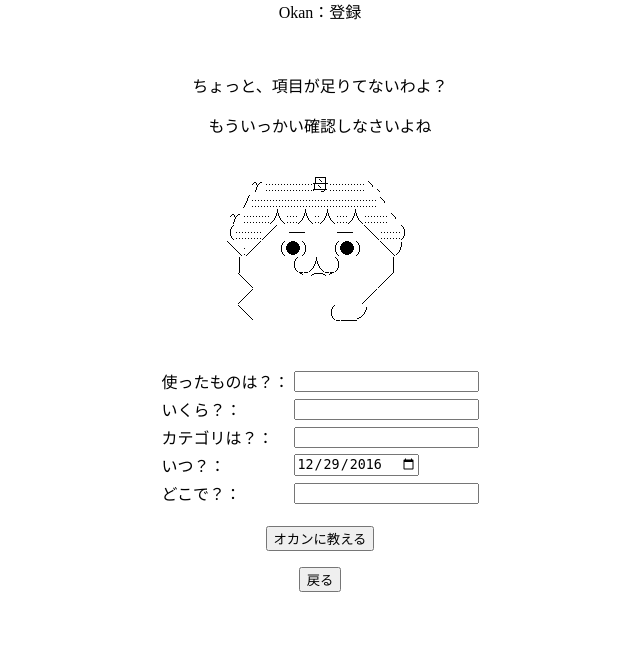
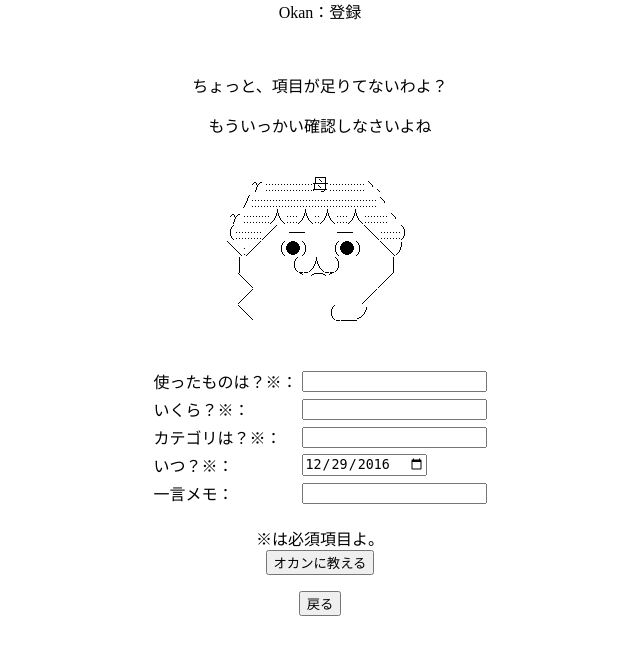
Before and after one commit to NowellGartelt/Okan, a PHP site: page /controller/registPayResult.php in a window 1280 px wide. Shown: the part 74-729 px from the top of the page, without its empty margins (320-960 px from the left). Run offline with PHP 8.4, Linux system fonts and the light colour scheme; the visitor is signed in with stand-in values (Sample User, id 1); data that the repository does not hold is empty.

Commit message:
Closes #19
Closes #19
必須入力項目に※印付与
登録ページ「どこで？」を「一言メモ」へ変更
<center>タグから<div align="center">へ変更

```diff
--- a/view/deletePayForm.php
+++ b/view/deletePayForm.php
@@ -12,7 +12,7 @@
     <input type="submit" value="ログアウト">
    </form>
   </div>
-  <center>
+　<div align="center">
   <p>Okan：削除</p><br>
   <p>前の支払いを取り消したいの？？</p>
   <p>取り消す内容と対象があってるか、確認しなさいよね</p><br>
@@ -58,6 +58,6 @@
   <form action="../controller/referencePayResult.php" method="post">
    <input type="submit" value="戻る">
   </form>
-  </center>
+  </div>
 　</body>
 </html>
--- a/view/deletePayResult.php
+++ b/view/deletePayResult.php
@@ -12,7 +12,7 @@
     <input type="submit" value="ログアウト">
    </form>
   </div>
-  <center>
+  <div align="center">
   <p>Okan：削除完了</p><br>
   <p><?php echo $payState; ?>で、<?php echo $payName; ?>に<?php echo $payment; ?>円使ったヤツね？</p>
   <p>取り消しといたたわよ</p><br>
@@ -25,6 +25,6 @@
   <form action="../controller/menu.php" method="post">
    <input type="submit" value="戻る">
   </form>
-  </center>
+  </div>
 　</body>
 </html>
--- a/view/login.php
+++ b/view/login.php
@@ -1,5 +1,5 @@
 <!-- view/login.php -->
-<center>
+<div align="center">
 <p>ログイン</p><br>
 <form action="../controller/loginAction.php" method="post">
   <table>
@@ -17,4 +17,4 @@
   <br>
   <input type="submit" value="ログインする">
 </form>
-</center>
+</div>
--- a/view/logout.php
+++ b/view/logout.php
@@ -7,12 +7,12 @@
  　<meta name="keywords" content="Fuen-Works">
 　</head>
  <body>
-  <center>
+  <div align="center">
    <p>ログアウト</p><br>
    <p>ログアウトしました。</p><br>
    <form action="../controller/login.php" method="post">
     <input type="submit" value="ログイン画面へ">
    </form>
-  </center>
+  </div>
 　</body>
 </html>
--- a/view/menu.php
+++ b/view/menu.php
@@ -12,7 +12,7 @@
     <input type="submit" value="ログアウト">
    </form>
   </div>
-  <center>
+  <div align="center">
   <p>Okan：メニュー</p><br>
   <p>何にお金使ったのか教えなさいよ</p>
   <p>ムダ遣いするんじゃないわよ</p><br>
@@ -31,6 +31,6 @@
 　 　　</tr>
 　 　</tbody>
 　 </table>
-  </center>
+  </div>
 　</body>
 </html>
--- a/view/referencePayForm.php
+++ b/view/referencePayForm.php
@@ -12,7 +12,7 @@
     <input type="submit" value="ログアウト">
    </form>
   </div>
-  <center>
+  <div align="center">
   <p>Okan：参照</p><br>
 <?php if ($errorReferencePayCount == true) { ?>
   <p>ちょっと、その条件じゃ件数が多すぎるわよ</p>
@@ -65,6 +65,6 @@
   <form action="../controller/menu.php" method="post">
    <input type="submit" value="戻る">
   </form>
-  </center>
+  </div>
 　</body>
 </html>
--- a/view/referencePayResult.php
+++ b/view/referencePayResult.php
@@ -13,7 +13,7 @@
    <input type="submit" value="ログアウト">
   </form>
   </div>
-  <center>
+  <div align="center">
    <p>Okan：検索結果</p><br>
    <p>探したら、合計<?php echo $sumPayment; ?>円だったわよ</p>
    <p>無駄遣いばっかりして...しょうがないわねー</p><br>
@@ -72,6 +72,6 @@
    <form action="../controller/menu.php" method="post">
     <input type="submit" value="戻る">
    </form>
-  </center>
+  </div>
  </body>
 </html>
--- a/view/registPayForm.php
+++ b/view/registPayForm.php
@@ -12,7 +12,7 @@
     <input type="submit" value="ログアウト">
    </form>
   </div>
-  <center>
+  <div align="center">
   <p>Okan：登録</p><br>
 <?php if($errorInputPay == false) { ?>
   <p>いったい、何に使ったの？？</p>
@@ -28,33 +28,35 @@
    <table>
     <tbody>
      <tr>
-      <td>使ったものは？：</td>
+      <td>使ったものは？※：</td>
       <td><input type="text" name="payName"></td>
      </tr>
      <tr>
-      <td>いくら？：</td>
+      <td>いくら？※：</td>
       <td><input type="text" name="payment"></td>
      </tr>
      <tr>
-      <td>カテゴリは？：</td>
+      <td>カテゴリは？※：</td>
       <td><input type="text" name="payCategory"></td>
      </tr>
      <tr>
-      <td>いつ？：</td>
+      <td>いつ？※：</td>
       <td><input type="date" name="payDate" value=<?php echo date("Y-m-d"); ?>></td>
      </tr>
      <tr>
-      <td>どこで？：</td>
+      <td>一言メモ：</td>
       <td><input type="text" name="payState"></td>
      </tr>
     </tbody>
    </table>
+   <br>
+   <a>※は必須項目よ。</a>
    <br>
    <input type="submit" value="オカンに教える">
   </form>
   <form action="../controller/menu.php" method="post">
    <input type="submit" value="戻る">
   </form>
-  </center>
+  </div>
 　</body>
 </html>
--- a/view/registPayResult.php
+++ b/view/registPayResult.php
@@ -12,7 +12,7 @@
     <input type="submit" value="ログアウト">
    </form>
   </div>
-  <center>
+  <div align="center">
   <p>Okan：登録完了</p><br>
   <p><?php echo $payState; ?>で、<?php echo $payName; ?>に<?php echo $payment; ?>円ね？</p>
   <p><?php echo $kogoto['message']; ?></p><br>
@@ -25,6 +25,6 @@
   <form action="../controller/menu.php" method="post">
    <input type="submit" value="戻る">
   </form>
-  </center>
+  </div>
 　</body>
 </html>
--- a/view/updatePayForm.php
+++ b/view/updatePayForm.php
@@ -12,7 +12,7 @@
     <input type="submit" value="ログアウト">
    </form>
   </div>
-  <center>
+  <div align="center">
   <p>Okan：更新</p><br>
 <?php if($errorInputPay == false) { ?>
   <p>前の支払いを直したいの？？</p>
@@ -56,6 +56,6 @@
   <form action="../controller/referencePayResult.php" method="post">
    <input type="submit" value="戻る">
   </form>
-  </center>
+  </div>
 　</body>
 </html>
--- a/view/updatePayResult.php
+++ b/view/updatePayResult.php
@@ -12,7 +12,7 @@
     <input type="submit" value="ログアウト">
    </form>
   </div>
-  <center>
+  <div align="center">
   <p>Okan：更新完了</p><br>
   <p><?php echo $payName; ?>に<?php echo $payment; ?>円ね？</p>
   <p>覚えなおしたわよ</p><br>
@@ -25,6 +25,6 @@
   <form action="../controller/menu.php" method="post">
    <input type="submit" value="戻る">
   </form>
-  </center>
+  </div>
 　</body>
 </html>
```
